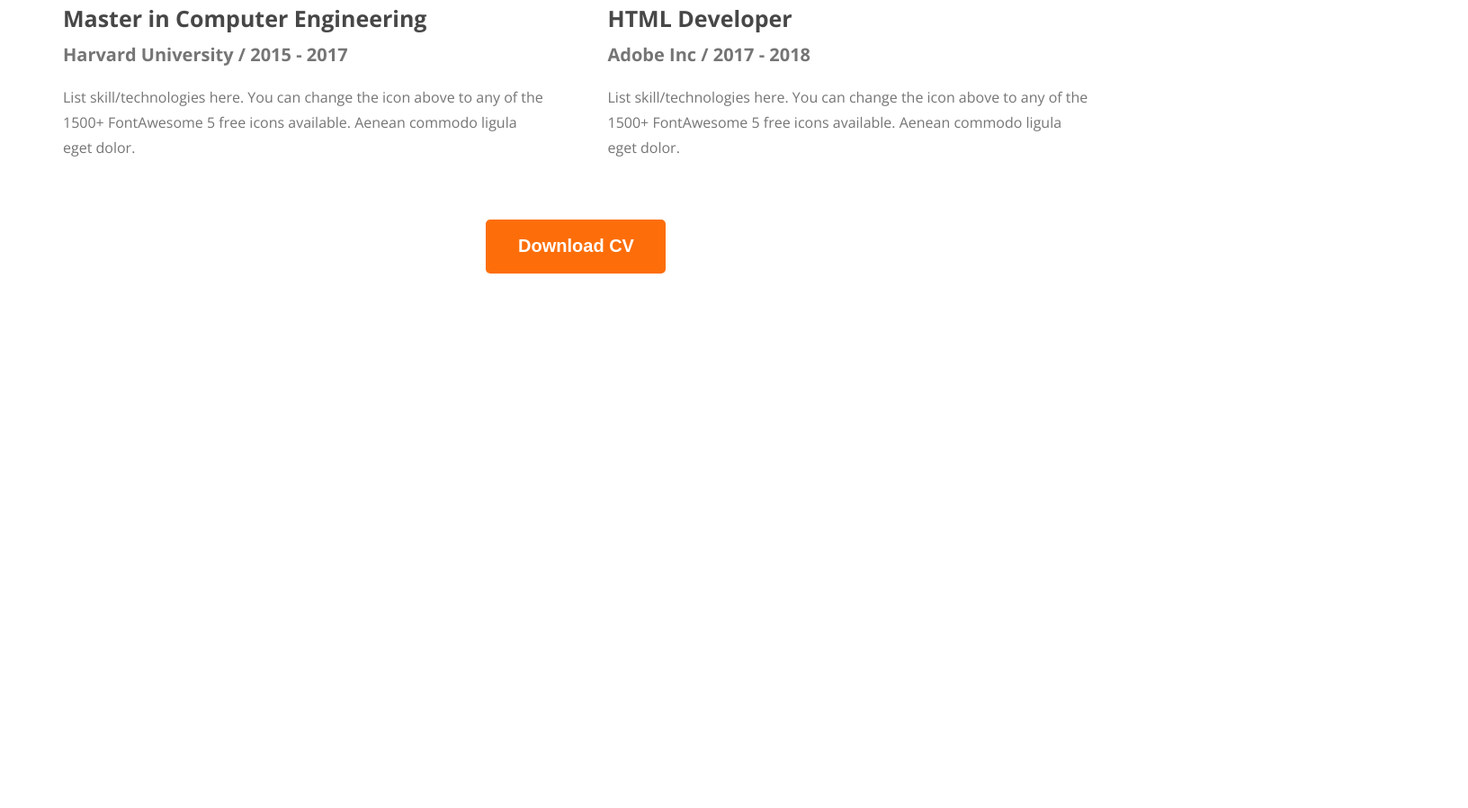
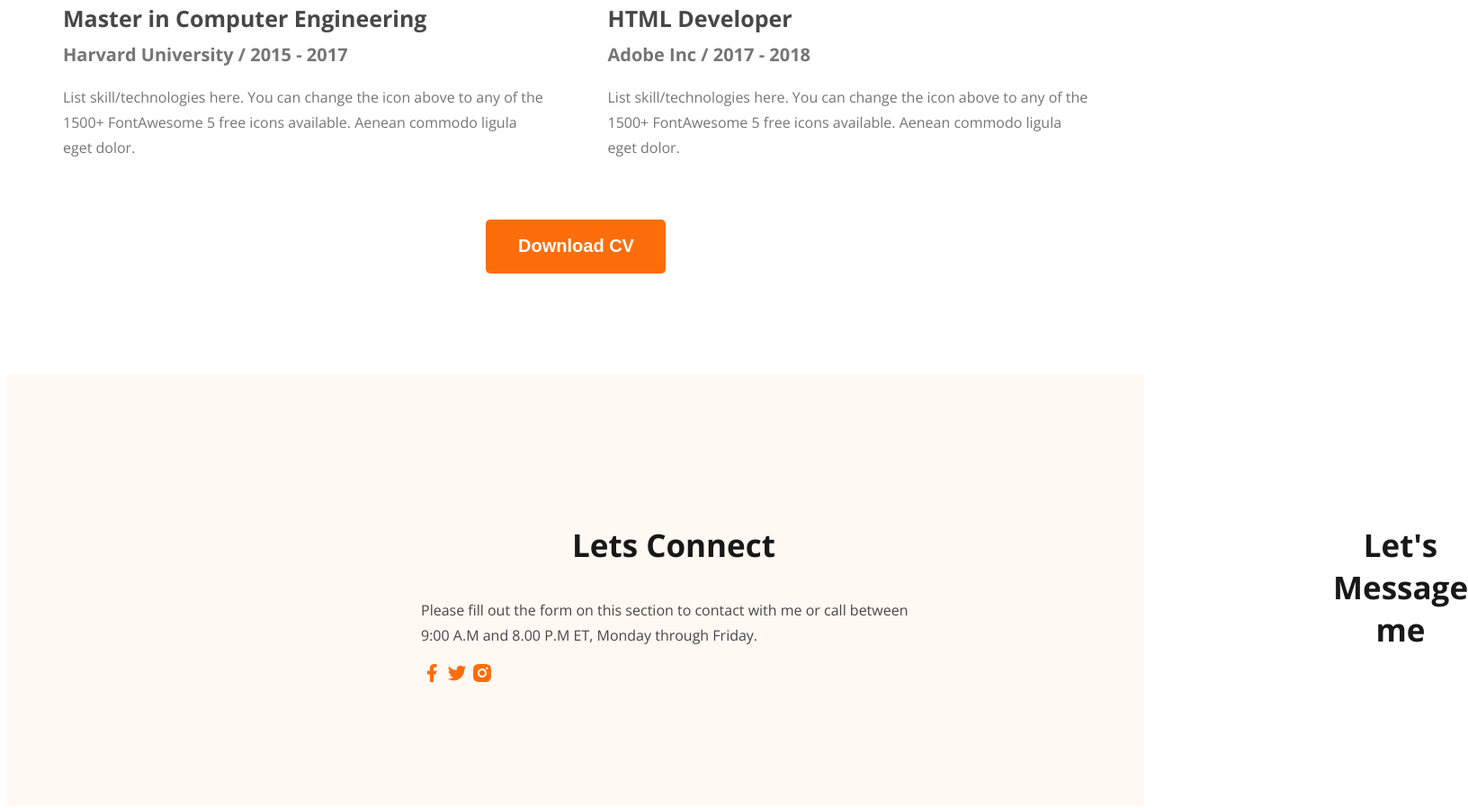
Before and after one commit to shihab4513/web-developer-portfolio, a plain HTML site: page index.html in a window 1280 px wide. Shown: the part 3153-4051 px from the top of the page at 90% size, 1632 px wide, since content can reach past the window. Before the commit the page ends 3465 px from the top, so only its background shows below. Drawn offline with nearby package versions, Linux system fonts and the light colour scheme.

Commit message:
basic footer done

```diff
--- a/index.html
+++ b/index.html
@@ -179,6 +179,21 @@
     </main>
     <footer>
 
+        <div class="footer-column" style="margin-left: 230px;">
+            <h3 class="section-title">Lets Connect</h3>
+            <p class="footer-description">Please fill out the form on this section to contact with me or call between 9:00 A.M and 8.00 P.M ET, Monday through Friday.</p>
+            <div class="social-icons">
+
+               <a href="https://www.facebook.com/"><img src="images/icons/facebook.png" alt=""></a>
+               <a href="https://twitter.com/"><img src="images/icons/twitter.png" alt=""></a>
+               <a href="https://www.instagram.com/"><img src="images/icons/insta.png" alt=""></a>
+
+            </div>
+        </div>
+        <div class="footer-column" style="margin-right: 230px;">
+             <h3 class="section-title">Let's Message me</h3>
+        </div>
+
     </footer>
 </body>
 
--- a/styles/portfolio.css
+++ b/styles/portfolio.css
@@ -237,3 +237,20 @@ margin-top: 0px;
     text-align: center;
     margin-top: 50px;
 }
+/* Footer Section Style */
+footer{
+    display: flex;
+    gap: 452px;
+    background: #FFF8F3;
+    padding: 130px 230px;
+    margin-top: 113px;
+
+}
+.footer-description{
+    color: var(--Dark-02, #474747);
+font-size: 16px;
+font-style: normal;
+font-weight: 400;
+line-height: 28px; /* 175% */
+width: 562px;
+}
```
